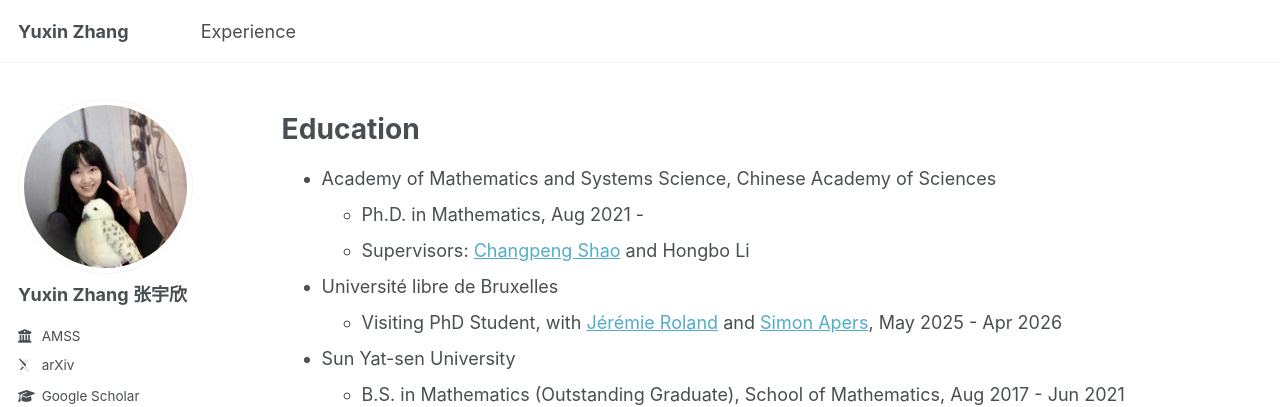
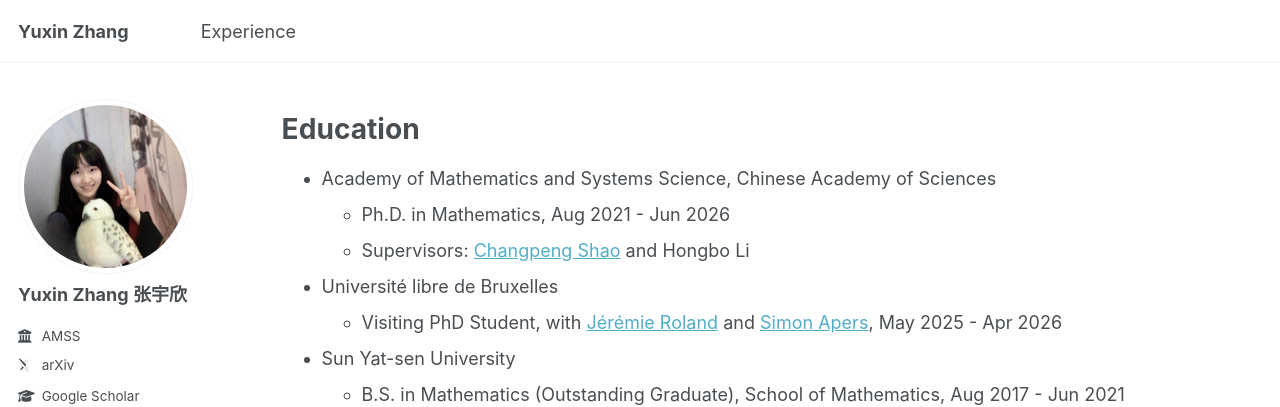
Before and after one commit to yuxinzhangmath/yuxinzhangmath.github.io, a Jekyll site: the page built from _pages/experience.md, in a window 1280 px wide and 1126 px high. Shown: the top 407 px of the window. Built offline with Jekyll 4.4.1, drawn with Linux system fonts in a browser that asks for light colours; some web fonts are replaced; a script bundle is joined from its source files by our own code; library files that are not in the unit come from our copies.

Commit message:
Update experience.md

```diff
--- a/_pages/experience.md
+++ b/_pages/experience.md
@@ -9,7 +9,7 @@ author_profile: true
 # Education
 
 * Academy of Mathematics and Systems Science, Chinese Academy of Sciences
-   * Ph.D. in Mathematics, Aug 2021 -
+   * Ph.D. in Mathematics, Aug 2021 - Jun 2026
    * Supervisors: [Changpeng Shao](https://changpeng-shao.github.io/) and Hongbo Li
 
 * Université libre de Bruxelles
```
